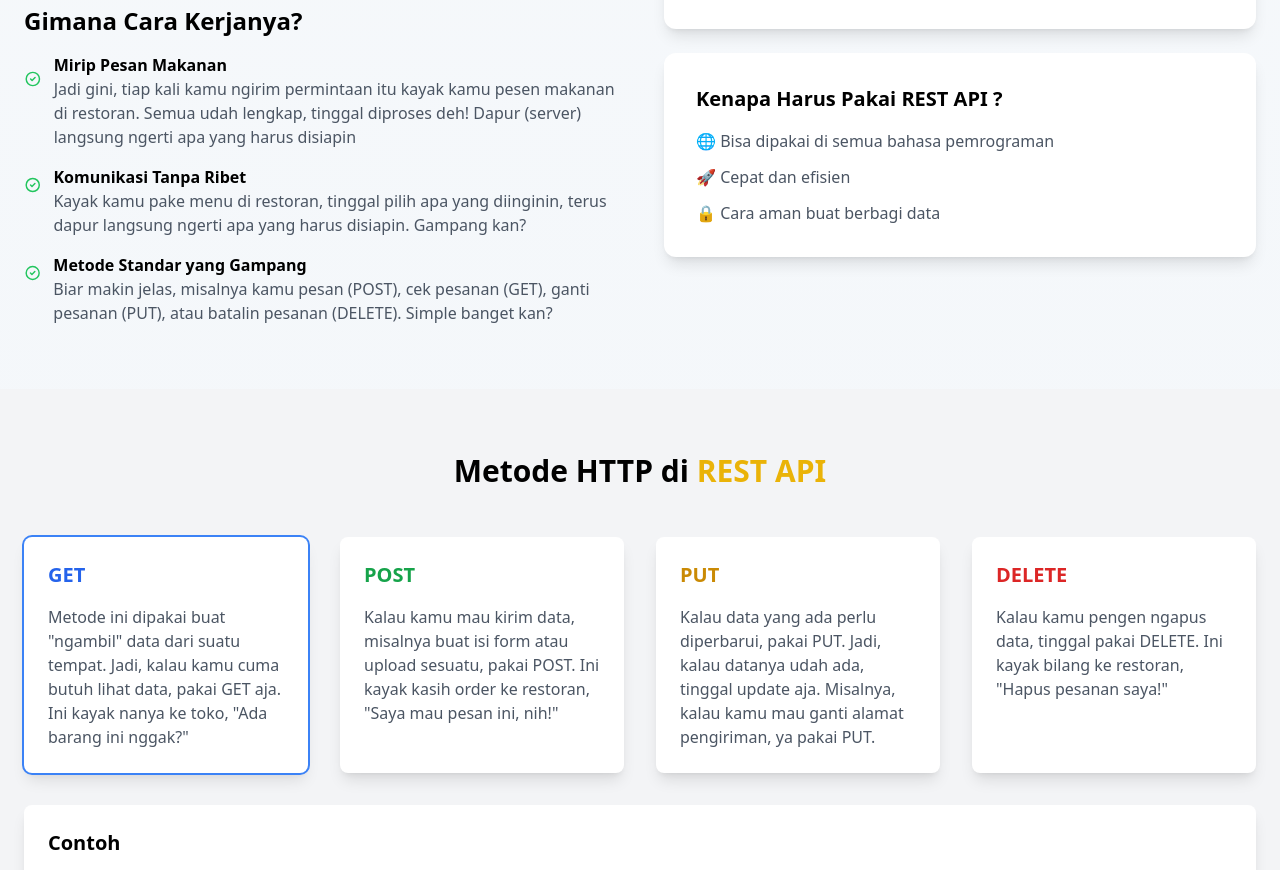
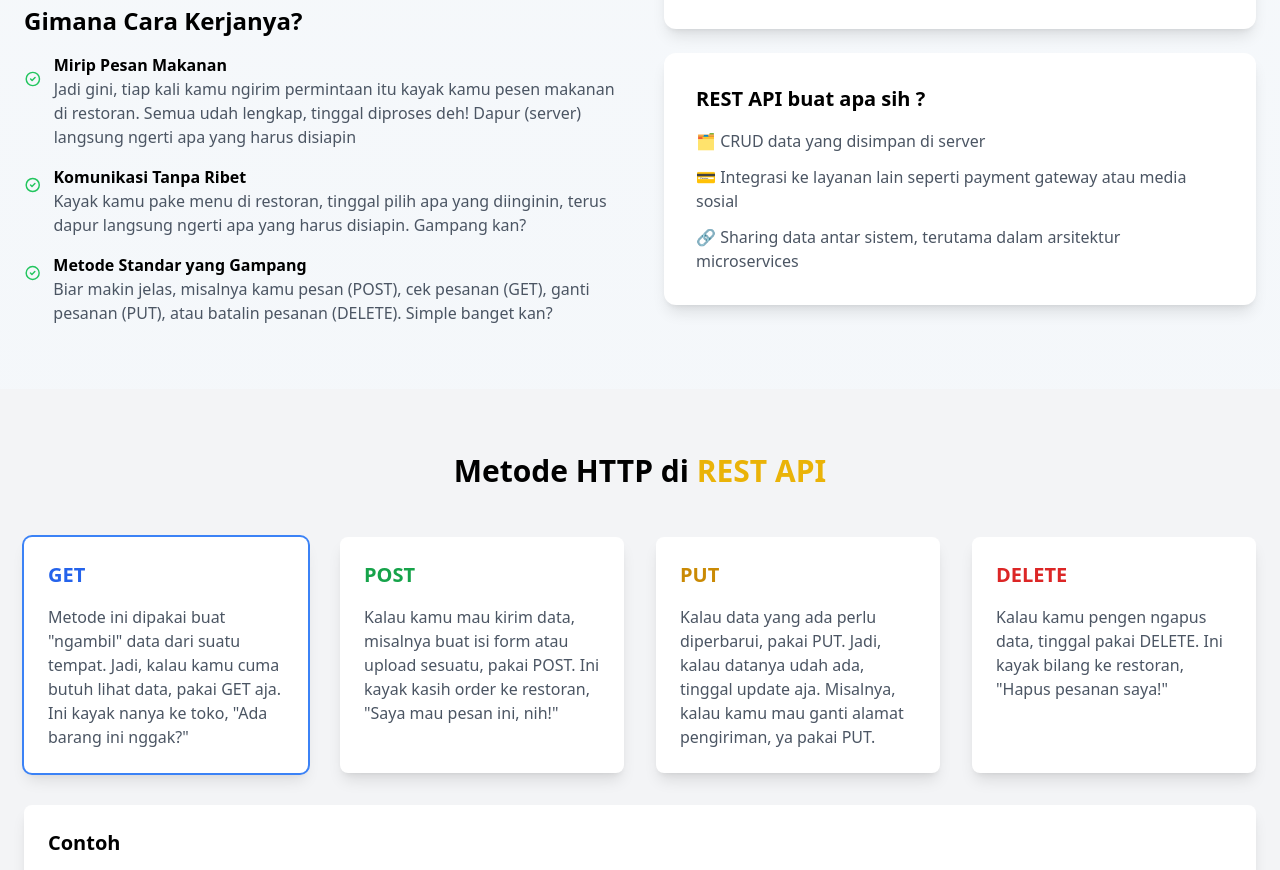
Before and after one commit to FaustaAkbar/MemahamiREST, a plain HTML site: page index.html in a window 1280 px wide. Shown: the part 1488-2358 px from the top of the page. Drawn offline with nearby package versions, Linux system fonts and the light colour scheme.

Commit message:
update index

```diff
--- a/index.html
+++ b/index.html
@@ -37,7 +37,7 @@
         </div>
     </section>
 
-    <!-- Backend Introduction Section -->
+    <!-- Backend Section -->
     <section id="backend-introduction" class="py-16 px-6 bg-gray-50 dark:bg-gray-900">
         <div class="mx-auto max-w-7xl">
             <h2 class="text-3xl font-bold mb-6 text-center">
@@ -215,11 +215,11 @@
                         </div>
                     </div>
                     <div class="bg-white dark:bg-gray-800 p-8 rounded-xl shadow-lg">
-                        <h3 class="text-xl font-semibold mb-4">Kenapa Harus Pakai REST API ?</h3>
+                        <h3 class="text-xl font-semibold mb-4">REST API buat apa sih ?</h3>
                         <ul class="space-y-3 text-gray-600 dark:text-gray-300">
-                            <li>🌐 Bisa dipakai di semua bahasa pemrograman</li>
-                            <li>🚀 Cepat dan efisien</li>
-                            <li>🔒 Cara aman buat berbagi data</li>
+                            <li>🗂️ CRUD data yang disimpan di server</li>
+                            <li>💳 Integrasi ke layanan lain seperti payment gateway atau media sosial</li>
+                            <li>🔗 Sharing data antar sistem, terutama dalam arsitektur microservices</li>
                         </ul>
                     </div>
                 </div>
@@ -227,7 +227,7 @@
         </div>
     </section>
 
-    <!-- HTTP Methods Section -->
+    <!-- HTTP Section -->
     <section class="py-16 px-6 bg-gray-100 dark:bg-gray-900">
         <div class="mx-auto max-w-7xl">
             <h2 class="text-3xl font-bold mb-12 text-center">Metode HTTP di <span class="text-yellow-500">REST
@@ -285,7 +285,7 @@
         </div>
     </section>
 
-    <!-- Status Codes Section -->
+    <!-- Status Section -->
     <section class="py-16 px-6">
         <div class="mx-auto max-w-7xl">
             <h2 class="text-3xl font-bold mb-12 text-center">Kode Status HTTP yang Sering Dipakai</h2>
@@ -447,7 +447,7 @@ Content-Type: application/json
                 getMethodElement.click();
             }
         });
-        // Dark mode toggle
+
         function initializeDarkMode() {
             if (window.matchMedia('(prefers-color-scheme: dark)').matches) {
                 document.documentElement.classList.add('dark');
```
